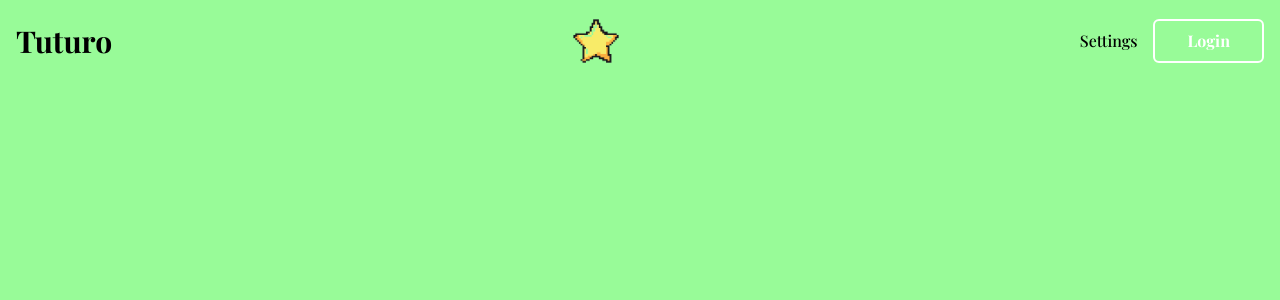
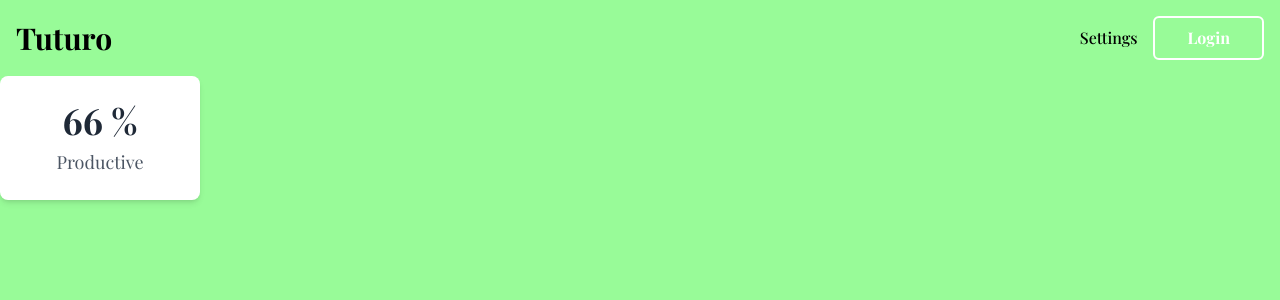
Before and after one commit to Sithabo/totorotracker, a Next.js app in the folder next-frontend/: page / in a window 1280 px wide. Shown: the top 300 px of the page. Built offline with nearby package versions, Linux system fonts and the light colour scheme; no server answers.

Commit message:
added count up component

```diff
--- a/next-frontend/app/globals.css
+++ b/next-frontend/app/globals.css
@@ -5,3 +5,9 @@
 html {
   @apply bg-primary;
 }
+
+#container {
+  margin: 20px;
+  width: 200px;
+  height: 100px;
+}
--- a/next-frontend/app/page.tsx
+++ b/next-frontend/app/page.tsx
@@ -1,9 +1,12 @@
+import ProgressBar from "@/components/ProgressBar";
 import Image from "next/image";
 
 export default function Home() {
+  const percentage = 66;
+
   return (
-    <div>
-      <main></main>
+    <div style={{ width: 200, height: 200 }}>
+      <ProgressBar value={percentage} text="Productive" />
     </div>
   );
 }
--- a/next-frontend/app/settings/page.tsx
+++ b/next-frontend/app/settings/page.tsx
@@ -3,22 +3,7 @@ import React from "react";
 const SettingsPage: React.FC = () => {
   return (
     <div>
-      <h1>Settings</h1>
-      <form>
-        <div>
-          <label htmlFor="username">Username:</label>
-          <input type="text" id="username" name="username" />
-        </div>
-        <div>
-          <label htmlFor="email">Email:</label>
-          <input type="email" id="email" name="email" />
-        </div>
-        <div>
-          <label htmlFor="password">Password:</label>
-          <input type="password" id="password" name="password" />
-        </div>
-        <button type="submit">Save Changes</button>
-      </form>
+      <h1>Settings Page</h1>
     </div>
   );
 };
--- a/next-frontend/components/Navbar.tsx
+++ b/next-frontend/components/Navbar.tsx
@@ -38,9 +38,9 @@ function Navbar() {
             Tuturo
           </h1>
         </Link>
-        <Link href="/">
+        {/* <Link href="/">
           <Image src={Logo} alt="logo" width={50} height={50} />
-        </Link>
+        </Link> */}
         <motion.ul
           className="space-x-4 font-medium hidden md:flex items-center"
           initial="hidden"
--- /dev/null
+++ b/next-frontend/components/ProgressBar.tsx
@@ -0,0 +1,21 @@
+"use client";
+import React from "react";
+import CountUp from "react-countup";
+
+interface CardProps {
+  value: number;
+  text: string;
+}
+
+const ProgressBar: React.FC<CardProps> = ({ value, text }) => {
+  return (
+    <div className="bg-white shadow-md rounded-lg p-6 text-center">
+      <div className="text-4xl font-bold text-gray-800">
+        <CountUp end={value} duration={2} /> %
+      </div>
+      <div className="text-lg text-gray-600 mt-2">{text}</div>
+    </div>
+  );
+};
+
+export default ProgressBar;
--- a/next-frontend/package.json
+++ b/next-frontend/package.json
@@ -13,7 +13,9 @@
     "flowbite-react": "^0.10.2",
     "motion": "^12.4.3",
     "next": "15.1.7",
+    "progressbar.js": "^1.1.1",
     "react": "^19.0.0",
+    "react-countup": "^6.5.3",
     "react-dom": "^19.0.0"
   },
   "devDependencies": {
```
Also changed, not shown: 1 other file (tests, documents, lock files or other folders).
